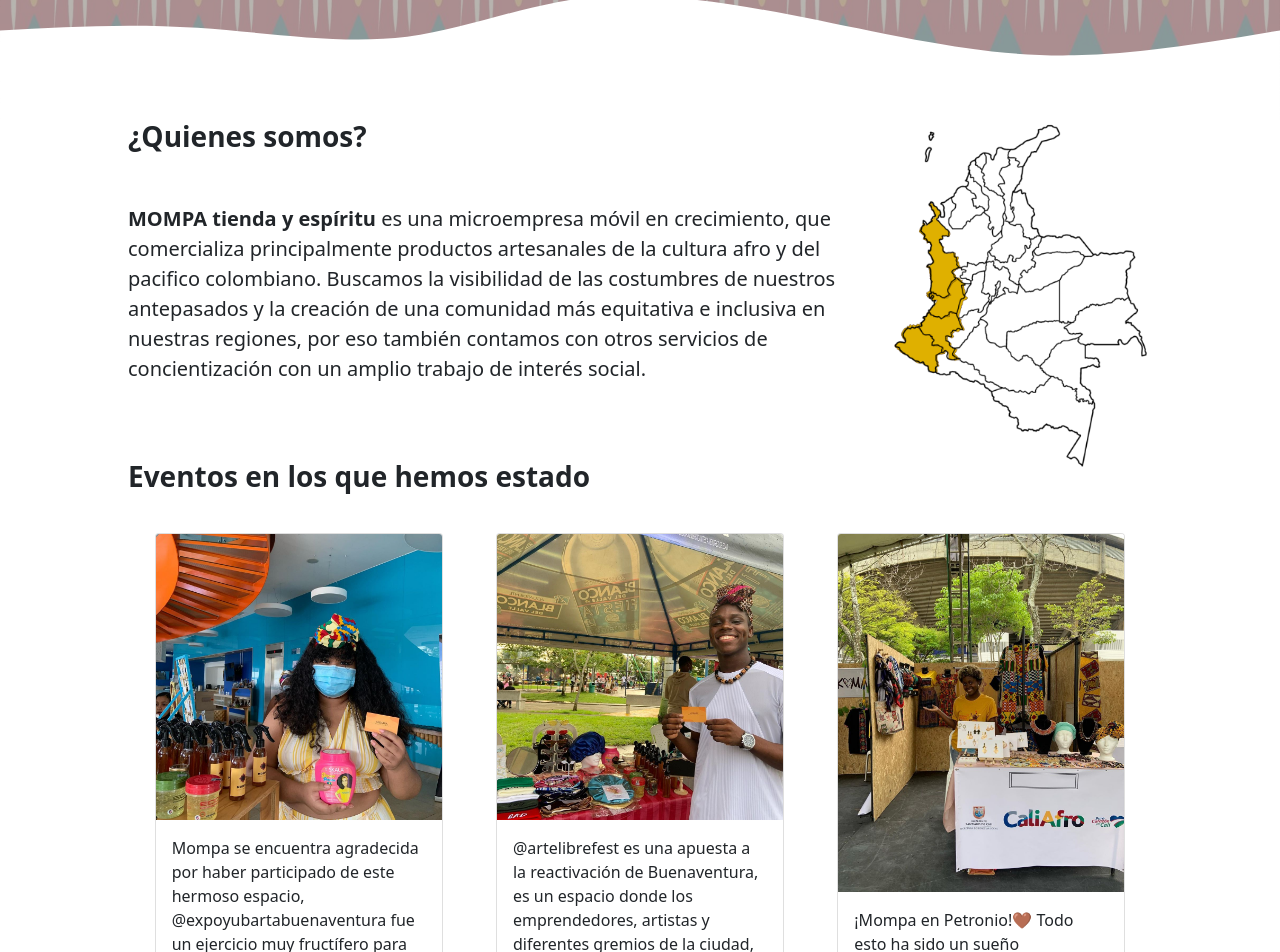
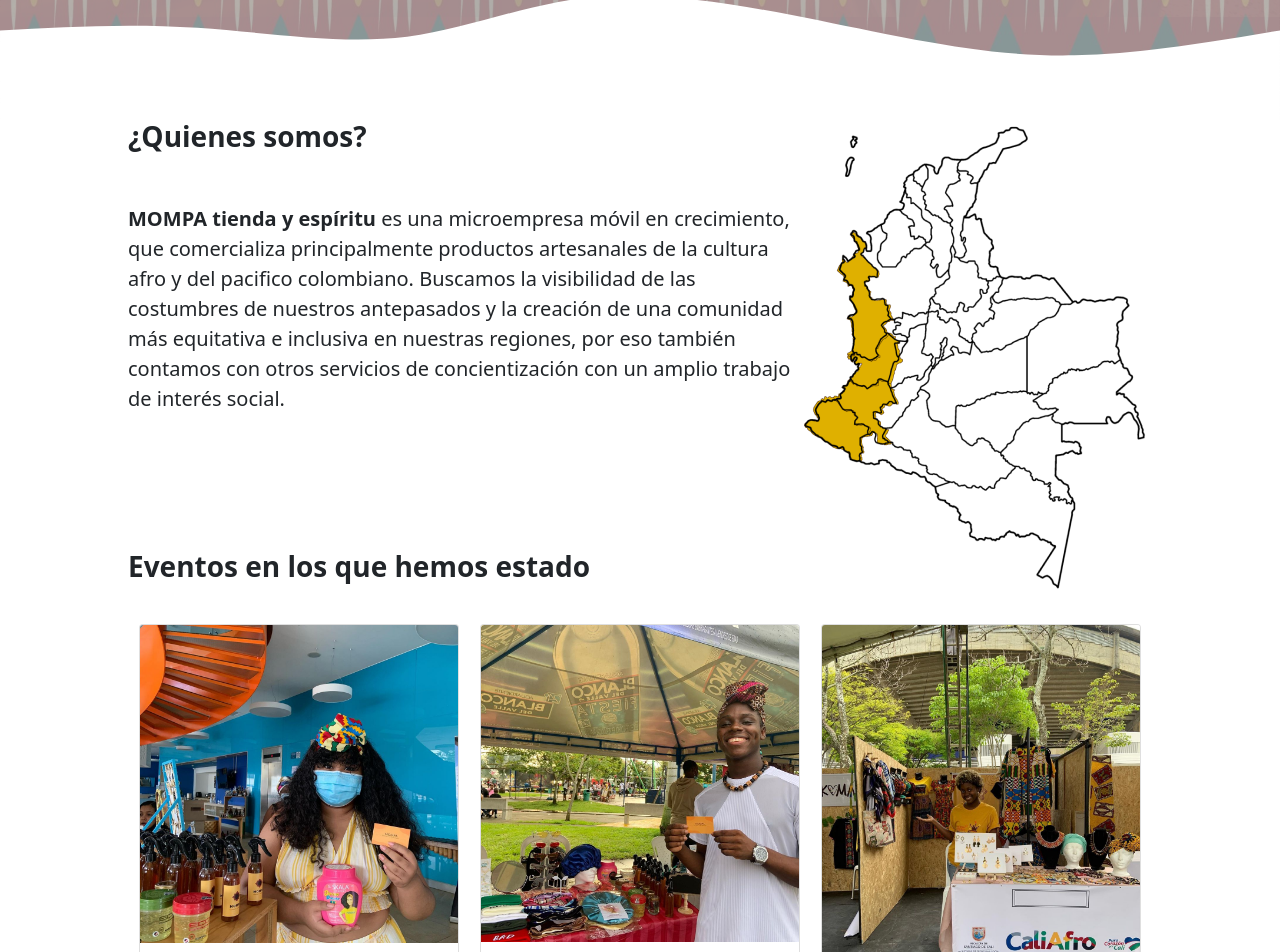
Before and after one commit to iDuqueZ/MompaFuncional, a React (Create React App) app in the folder aplicacion/: page / in a window 1280 px wide. Shown: the part 680-1632 px from the top of the page. Built offline with nearby package versions, Linux system fonts and the light colour scheme; the HTML template or start-up script is replaced by a standard one.

Commit message:
Diseño inicio

```diff
--- a/aplicacion/src/styles/inicio.css
+++ b/aplicacion/src/styles/inicio.css
@@ -14,7 +14,7 @@
     justify-content: space-between;
     width: 80%;
     margin: auto;
-    margin-bottom: 60px;
+    margin-bottom: 80px;
 }
 
 .somos .article {
@@ -27,11 +27,11 @@
 }
 
 .ilustracion {
-    height: 140px;
+    height: 350px;
 }
 
 .ilustracion img{
-    height: 350px;
+    object-fit: cover;
 }
 
 .Eventos{
@@ -48,7 +48,7 @@
 }
 
 .card {
-    width: 18rem;
+    width: 20rem;
 }
 
 .Publicidad {
```
